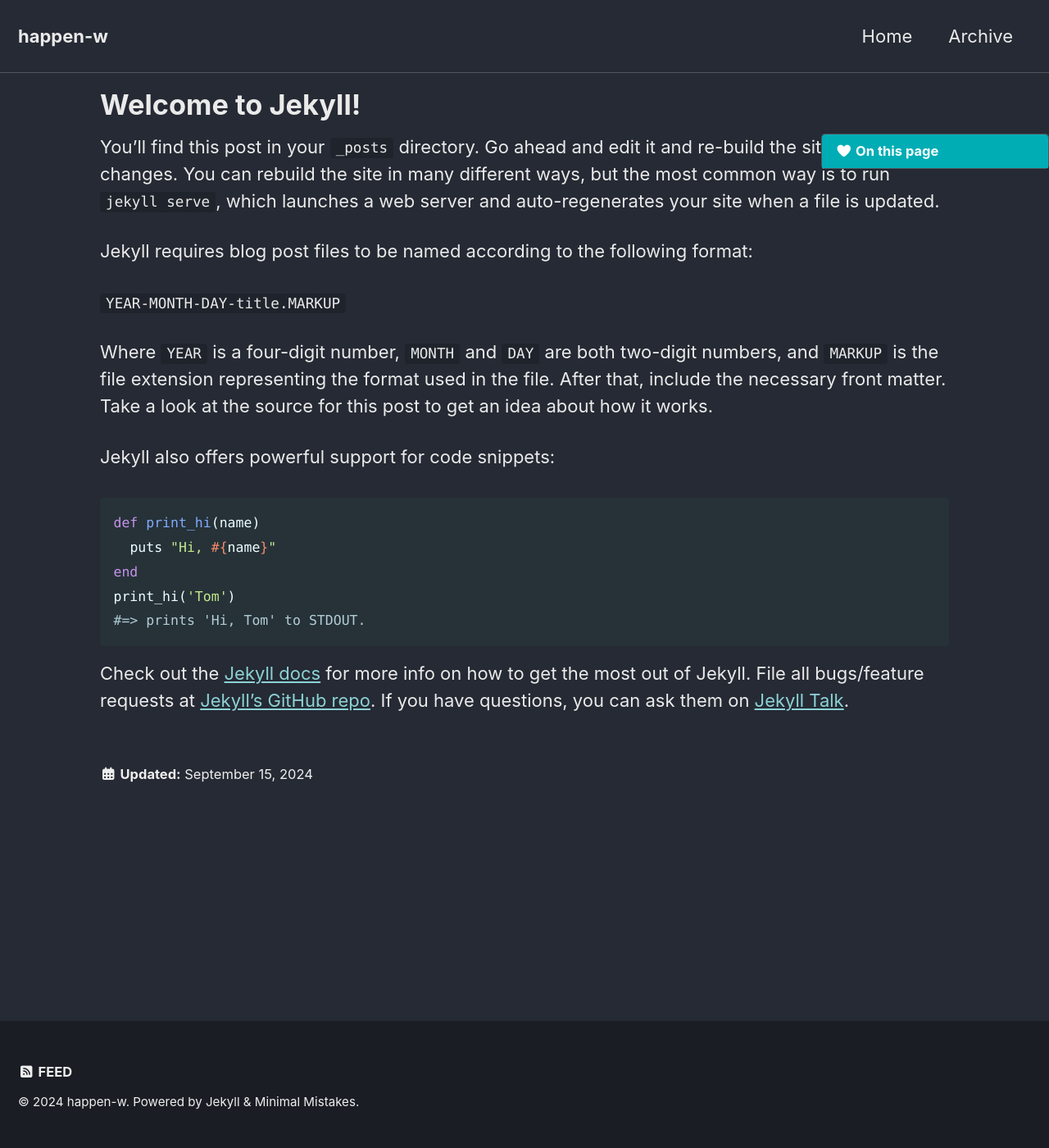
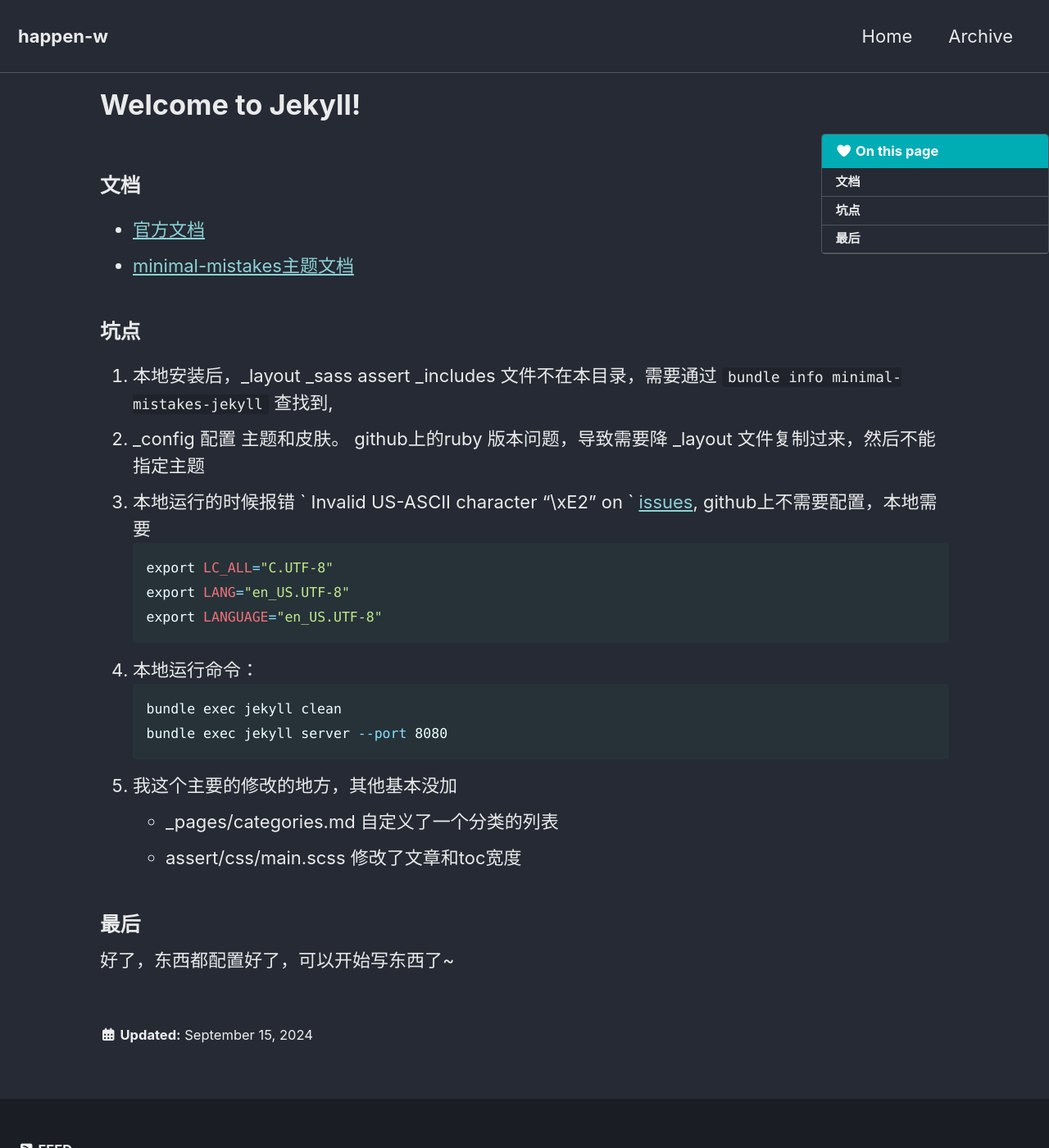
Before and after one commit to happen-w/happen-w.github.io, a Jekyll site: the page built from _posts/2024-09-15-welcome-to-jekyll.markdown, in a window 1280 px wide and 1400 px high. Shown: the whole window at 82% size. Built offline with Jekyll 4.4.1, drawn with Linux system fonts in a browser that asks for light colours.

Commit message:
jekyll 配置总结

````diff
--- a/_posts/2024-09-15-welcome-to-jekyll.markdown
+++ b/_posts/2024-09-15-welcome-to-jekyll.markdown
@@ -1,28 +1,39 @@
 ---
 title:  "Welcome to Jekyll!"
 date:   2024-09-15 15:58:54 +0800
-categories: jekyll update
+categories: jekyll
 ---
-You’ll find this post in your `_posts` directory. Go ahead and edit it and re-build the site to see your changes. You can rebuild the site in many different ways, but the most common way is to run `jekyll serve`, which launches a web server and auto-regenerates your site when a file is updated.
 
-Jekyll requires blog post files to be named according to the following format:
+### 文档
 
-`YEAR-MONTH-DAY-title.MARKUP`
+- [官方文档][jekyll-docs]
+- [minimal-mistakes主题文档][minimal-mistakes]
 
-Where `YEAR` is a four-digit number, `MONTH` and `DAY` are both two-digit numbers, and `MARKUP` is the file extension representing the format used in the file. After that, include the necessary front matter. Take a look at the source for this post to get an idea about how it works.
+### 坑点
+1. 本地安装后，_layout _sass assert _includes 文件不在本目录，需要通过
+`bundle info minimal-mistakes-jekyll` 查找到,
+2. _config 配置 主题和皮肤。 github上的ruby 版本问题，导致需要降 _layout 文件复制过来，然后不能指定主题
+3. 本地运行的时候报错  ` Invalid US-ASCII character "\xE2" on ` [issues], github上不需要配置，本地需要
+```shell
+export LC_ALL="C.UTF-8"
+export LANG="en_US.UTF-8"
+export LANGUAGE="en_US.UTF-8"
+```
 
-Jekyll also offers powerful support for code snippets:
+4. 本地运行命令：
+```shell
+bundle exec jekyll clean
+bundle exec jekyll server --port 8080
+```
 
-{% highlight ruby %}
-def print_hi(name)
-  puts "Hi, #{name}"
-end
-print_hi('Tom')
-#=> prints 'Hi, Tom' to STDOUT.
-{% endhighlight %}
+5. 我这个主要的修改的地方，其他基本没加
+- _pages/categories.md 自定义了一个分类的列表
+- assert/css/main.scss 修改了文章和toc宽度
 
-Check out the [Jekyll docs][jekyll-docs] for more info on how to get the most out of Jekyll. File all bugs/feature requests at [Jekyll’s GitHub repo][jekyll-gh]. If you have questions, you can ask them on [Jekyll Talk][jekyll-talk].
+### 最后
+好了，东西都配置好了，可以开始写东西了~
+
 
 [jekyll-docs]: https://jekyllrb.com/docs/home
-[jekyll-gh]:   https://github.com/jekyll/jekyll
-[jekyll-talk]: https://talk.jekyllrb.com/
+[minimal-mistakes]: https://mmistakes.github.io/minimal-mistakes/docs/quick-start-guide/
+[issues]: https://github.com/jekyll/jekyll/issues/4268
````
